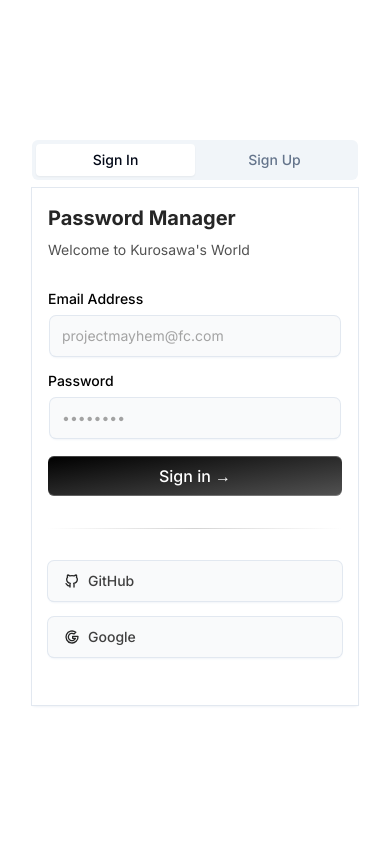
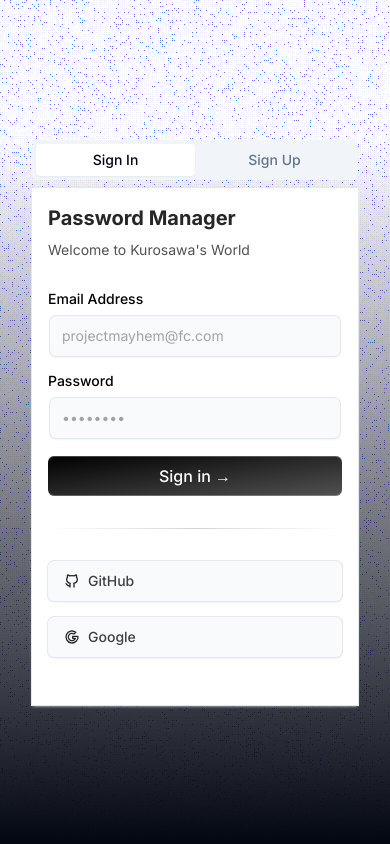
Before and after one commit to ppppppsmash/password-manage, a Next.js app: page /auth/signin in a window 390 px wide. Built offline with nearby package versions, Linux system fonts and the light colour scheme.

Commit message:
feat: canvas effect component

```diff
--- a/app/auth/signin/page.tsx
+++ b/app/auth/signin/page.tsx
@@ -1,18 +1,10 @@
 "use client";
 
-import React, { useState, useEffect } from "react";
+import React from "react";
 
-import { Button } from "@/components/ui/button"
-import {
-  Card,
-  CardContent,
-  CardDescription,
-  CardFooter,
-  CardHeader,
-  CardTitle,
-} from "@/components/ui/card"
-import { Input } from "@/components/ui/input"
-import { Label } from "@/components/ui/label"
+import { AnimatePresence, motion } from "framer-motion";
+import { CanvasRevealEffect } from "@/components/effective-ui/canvas-reveal-effect";
+
 import {
   Tabs,
   TabsContent,
@@ -22,13 +14,17 @@ import {
 
 import { SignInForm } from "./_components/signin-form"
 import { SignUpForm } from "./_components/signup-form"
-import { EvervaultCard } from "@/components/effective-ui/evervault-card"
 
-export default function SignInPage() {
+export default function SignPage() {
+  const [hovered, setHovered] = React.useState(false);
 
   return (
-    <section className="container h-screen flex justify-center items-center bg-transparent relative">
-      <Tabs defaultValue="account" className="w-[400px]">
+    <section
+      onMouseEnter={() => setHovered(true)}
+      onMouseLeave={() => setHovered(false)}
+      className="container h-screen flex justify-center items-center bg-transparent relative">
+
+        <Tabs defaultValue="account" className="w-[400px] z-50">
           <TabsList className="grid w-full grid-cols-2">
             <TabsTrigger value="account">Sign In</TabsTrigger>
             <TabsTrigger value="password">Sign Up</TabsTrigger>
@@ -40,6 +36,28 @@ export default function SignInPage() {
             <SignUpForm />
           </TabsContent>
         </Tabs>
+        <AnimatePresence>
+        {hovered && (
+          <motion.div
+            initial={{ opacity: 0 }}
+            animate={{ opacity: 1 }}
+            exit={{ opacity: 0 }}
+            className="h-full w-full absolute inset-0 z-10"
+          >
+            <CanvasRevealEffect
+              animationSpeed={5}
+              containerClassName="bg-transparent"
+              colors={[
+                [59, 130, 246],
+                [139, 92, 246],
+              ]}
+              opacities={[0.2, 0.2, 0.2, 0.2, 0.2, 0.4, 0.4, 0.4, 0.4, 1]}
+              dotSize={2}
+            />
+          </motion.div>
+        )}
+      </AnimatePresence>
+      {/* Radial gradient for the cute fade */}
     </section>
   )
 }
--- /dev/null
+++ b/components/effective-ui/canvas-reveal-effect.tsx
@@ -0,0 +1,310 @@
+"use client";
+
+import React, { useMemo, useRef } from "react";
+import * as THREE from "three";
+import { Canvas, useFrame, useThree } from "@react-three/fiber";
+
+import { cn } from "@/lib/utils";
+
+export const CanvasRevealEffect = ({
+  animationSpeed = 0.4,
+  opacities = [0.3, 0.3, 0.3, 0.5, 0.5, 0.5, 0.8, 0.8, 0.8, 1],
+  colors = [[0, 255, 255]],
+  containerClassName,
+  dotSize,
+  showGradient = true,
+}: {
+  /**
+   * 0.1 - slower
+   * 1.0 - faster
+   */
+  animationSpeed?: number;
+  opacities?: number[];
+  colors?: number[][];
+  containerClassName?: string;
+  dotSize?: number;
+  showGradient?: boolean;
+}) => {
+  return (
+    <div className={cn("h-full relative bg-white w-full", containerClassName)}>
+      <div className="h-full w-full">
+        <DotMatrix
+          colors={colors ?? [[0, 255, 255]]}
+          dotSize={dotSize ?? 3}
+          opacities={
+            opacities ?? [0.3, 0.3, 0.3, 0.5, 0.5, 0.5, 0.8, 0.8, 0.8, 1]
+          }
+          shader={`
+              float animation_speed_factor = ${animationSpeed.toFixed(1)};
+              float intro_offset = distance(u_resolution / 2.0 / u_total_size, st2) * 0.01 + (random(st2) * 0.15);
+              opacity *= step(intro_offset, u_time * animation_speed_factor);
+              opacity *= clamp((1.0 - step(intro_offset + 0.1, u_time * animation_speed_factor)) * 1.25, 1.0, 1.25);
+            `}
+          center={["x", "y"]}
+        />
+      </div>
+      {showGradient && (
+        <div className="absolute inset-0 bg-gradient-to-t from-gray-950 to-[84%]" />
+      )}
+    </div>
+  );
+};
+
+interface DotMatrixProps {
+  colors?: number[][];
+  opacities?: number[];
+  totalSize?: number;
+  dotSize?: number;
+  shader?: string;
+  center?: ("x" | "y")[];
+}
+
+const DotMatrix: React.FC<DotMatrixProps> = ({
+  colors = [[0, 0, 0]],
+  opacities = [0.04, 0.04, 0.04, 0.04, 0.04, 0.08, 0.08, 0.08, 0.08, 0.14],
+  totalSize = 4,
+  dotSize = 2,
+  shader = "",
+  center = ["x", "y"],
+}) => {
+  const uniforms = React.useMemo(() => {
+    let colorsArray = [
+      colors[0],
+      colors[0],
+      colors[0],
+      colors[0],
+      colors[0],
+      colors[0],
+    ];
+    if (colors.length === 2) {
+      colorsArray = [
+        colors[0],
+        colors[0],
+        colors[0],
+        colors[1],
+        colors[1],
+        colors[1],
+      ];
+    } else if (colors.length === 3) {
+      colorsArray = [
+        colors[0],
+        colors[0],
+        colors[1],
+        colors[1],
+        colors[2],
+        colors[2],
+      ];
+    }
+
+    return {
+      u_colors: {
+        value: colorsArray.map((color) => [
+          color[0] / 255,
+          color[1] / 255,
+          color[2] / 255,
+        ]),
+        type: "uniform3fv",
+      },
+      u_opacities: {
+        value: opacities,
+        type: "uniform1fv",
+      },
+      u_total_size: {
+        value: totalSize,
+        type: "uniform1f",
+      },
+      u_dot_size: {
+        value: dotSize,
+        type: "uniform1f",
+      },
+    };
+  }, [colors, opacities, totalSize, dotSize]);
+
+  return (
+    <Shader
+      source={`
+        precision mediump float;
+        in vec2 fragCoord;
+
+        uniform float u_time;
+        uniform float u_opacities[10];
+        uniform vec3 u_colors[6];
+        uniform float u_total_size;
+        uniform float u_dot_size;
+        uniform vec2 u_resolution;
+        out vec4 fragColor;
+        float PHI = 1.61803398874989484820459;
+        float random(vec2 xy) {
+            return fract(tan(distance(xy * PHI, xy) * 0.5) * xy.x);
+        }
+        float map(float value, float min1, float max1, float min2, float max2) {
+            return min2 + (value - min1) * (max2 - min2) / (max1 - min1);
+        }
+        void main() {
+            vec2 st = fragCoord.xy;
+            ${
+              center.includes("x")
+                ? "st.x -= abs(floor((mod(u_resolution.x, u_total_size) - u_dot_size) * 0.5));"
+                : ""
+            }
+            ${
+              center.includes("y")
+                ? "st.y -= abs(floor((mod(u_resolution.y, u_total_size) - u_dot_size) * 0.5));"
+                : ""
+            }
+      float opacity = step(0.0, st.x);
+      opacity *= step(0.0, st.y);
+
+      vec2 st2 = vec2(int(st.x / u_total_size), int(st.y / u_total_size));
+
+      float frequency = 5.0;
+      float show_offset = random(st2);
+      float rand = random(st2 * floor((u_time / frequency) + show_offset + frequency) + 1.0);
+      opacity *= u_opacities[int(rand * 10.0)];
+      opacity *= 1.0 - step(u_dot_size / u_total_size, fract(st.x / u_total_size));
+      opacity *= 1.0 - step(u_dot_size / u_total_size, fract(st.y / u_total_size));
+
+      vec3 color = u_colors[int(show_offset * 6.0)];
+
+      ${shader}
+
+      fragColor = vec4(color, opacity);
+      fragColor.rgb *= fragColor.a;
+        }`}
+      uniforms={uniforms}
+      maxFps={60}
+    />
+  );
+};
+
+type Uniforms = {
+  [key: string]: {
+    value: number[] | number[][] | number;
+    type: string;
+  };
+};
+const ShaderMaterial = ({
+  source,
+  uniforms,
+  maxFps = 60,
+}: {
+  source: string;
+  hovered?: boolean;
+  maxFps?: number;
+  uniforms: Uniforms;
+}) => {
+  const { size } = useThree();
+  const ref = useRef<THREE.Mesh>();
+  let lastFrameTime = 0;
+
+  useFrame(({ clock }) => {
+    if (!ref.current) return;
+    const timestamp = clock.getElapsedTime();
+    if (timestamp - lastFrameTime < 1 / maxFps) {
+      return;
+    }
+    lastFrameTime = timestamp;
+
+    const material: any = ref.current.material;
+    const timeLocation = material.uniforms.u_time;
+    timeLocation.value = timestamp;
+  });
+
+  const getUniforms = () => {
+    const preparedUniforms: any = {};
+
+    for (const uniformName in uniforms) {
+      const uniform: any = uniforms[uniformName];
+
+      switch (uniform.type) {
+        case "uniform1f":
+          preparedUniforms[uniformName] = { value: uniform.value, type: "1f" };
+          break;
+        case "uniform3f":
+          preparedUniforms[uniformName] = {
+            value: new THREE.Vector3().fromArray(uniform.value),
+            type: "3f",
+          };
+          break;
+        case "uniform1fv":
+          preparedUniforms[uniformName] = { value: uniform.value, type: "1fv" };
+          break;
+        case "uniform3fv":
+          preparedUniforms[uniformName] = {
+            value: uniform.value.map((v: number[]) =>
+              new THREE.Vector3().fromArray(v)
+            ),
+            type: "3fv",
+          };
+          break;
+        case "uniform2f":
+          preparedUniforms[uniformName] = {
+            value: new THREE.Vector2().fromArray(uniform.value),
+            type: "2f",
+          };
+          break;
+        default:
+          console.error(`Invalid uniform type for '${uniformName}'.`);
+          break;
+      }
+    }
+
+    preparedUniforms["u_time"] = { value: 0, type: "1f" };
+    preparedUniforms["u_resolution"] = {
+      value: new THREE.Vector2(size.width * 2, size.height * 2),
+    }; // Initialize u_resolution
+    return preparedUniforms;
+  };
+
+  // Shader material
+  const material = useMemo(() => {
+    const materialObject = new THREE.ShaderMaterial({
+      vertexShader: `
+      precision mediump float;
+      in vec2 coordinates;
+      uniform vec2 u_resolution;
+      out vec2 fragCoord;
+      void main(){
+        float x = position.x;
+        float y = position.y;
+        gl_Position = vec4(x, y, 0.0, 1.0);
+        fragCoord = (position.xy + vec2(1.0)) * 0.5 * u_resolution;
+        fragCoord.y = u_resolution.y - fragCoord.y;
+      }
+      `,
+      fragmentShader: source,
+      uniforms: getUniforms(),
+      glslVersion: THREE.GLSL3,
+      blending: THREE.CustomBlending,
+      blendSrc: THREE.SrcAlphaFactor,
+      blendDst: THREE.OneFactor,
+    });
+
+    return materialObject;
+  }, [size.width, size.height, source]);
+
+  return (
+    <mesh ref={ref as any}>
+      <planeGeometry args={[2, 2]} />
+      <primitive object={material} attach="material" />
+    </mesh>
+  );
+};
+
+const Shader: React.FC<ShaderProps> = ({ source, uniforms, maxFps = 60 }) => {
+  return (
+    <Canvas className="absolute inset-0  h-full w-full">
+      <ShaderMaterial source={source} uniforms={uniforms} maxFps={maxFps} />
+    </Canvas>
+  );
+};
+interface ShaderProps {
+  source: string;
+  uniforms: {
+    [key: string]: {
+      value: number[] | number[][] | number;
+      type: string;
+    };
+  };
+  maxFps?: number;
+}
```
Lines whose indentation alone changed are shown as unchanged.
